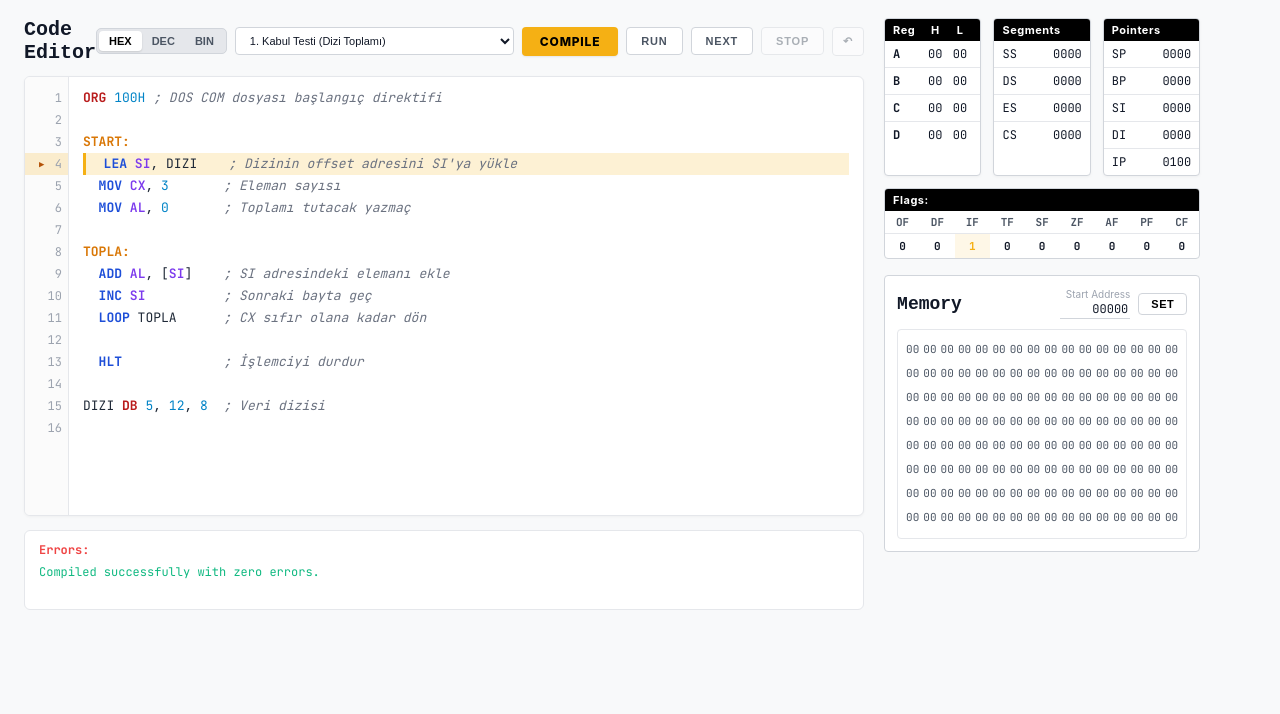
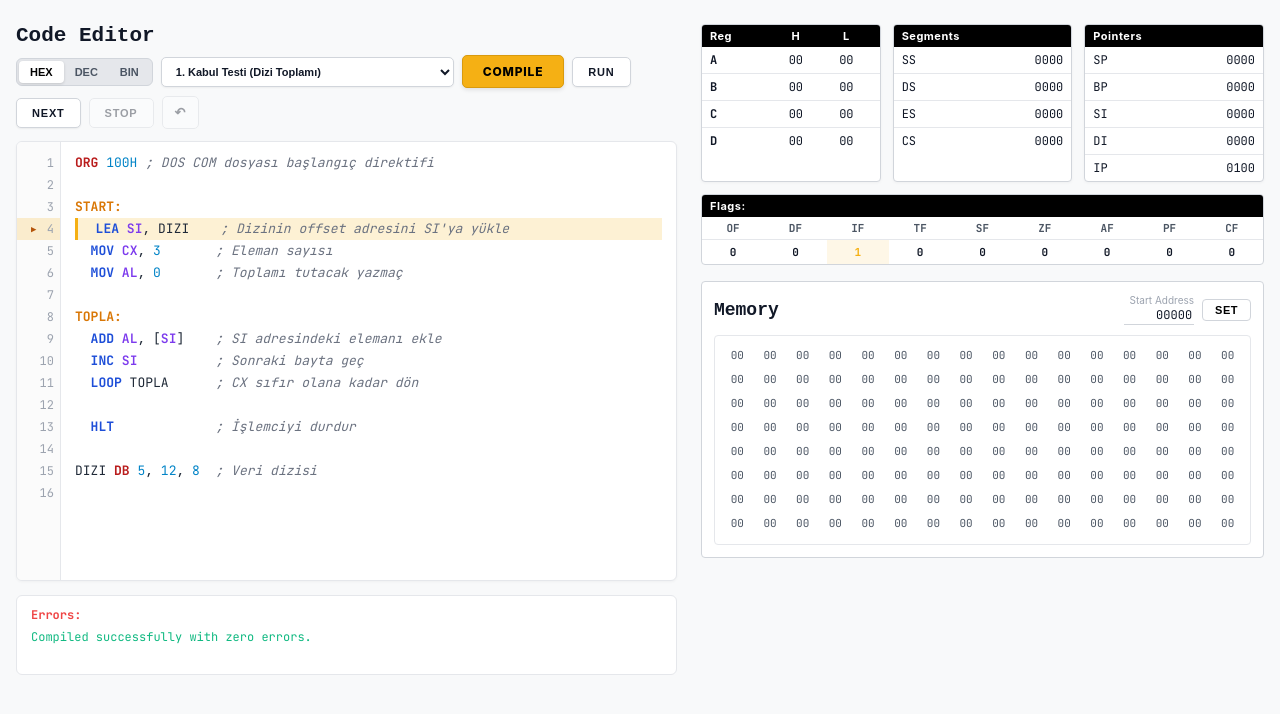
Before and after one commit to erdemyuksel4/AssemblySim, a website built with Vite: page index.html in a window 1280 px wide. Built offline with nearby package versions, Linux system fonts and the light colour scheme.

Commit message:
style: center layout containers, balance dimensions, and add tactile button press feedback

```diff
--- a/src/style.css
+++ b/src/style.css
@@ -42,17 +42,26 @@ body {
   background-color: var(--bg-page);
   color: var(--text-primary);
   min-height: 100vh;
+  display: flex;
+  justify-content: center;
+  align-items: flex-start;
+  padding: 24px 16px;
   overflow-x: hidden;
 }
 
-/* Main Layout Grid */
+#app {
+  width: 100%;
+  max-width: 1360px;
+  margin: 0 auto;
+}
+
+/* Main Layout Grid - Centered & Balanced */
 .main-layout {
   display: grid;
-  grid-template-columns: 1.15fr 0.85fr;
-  gap: 20px;
-  padding: 18px 24px;
-  max-width: 1680px;
-  margin: 0 auto;
+  grid-template-columns: 1.08fr 0.92fr;
+  gap: 24px;
+  width: 100%;
+  align-items: start;
 }
 
 /* Left Column: Code Editor */
@@ -66,10 +75,12 @@ body {
   justify-content: space-between;
   align-items: center;
   margin-bottom: 12px;
+  flex-wrap: wrap;
+  gap: 8px;
 }
 
 .editor-title {
-  font-size: 20px;
+  font-size: 21px;
   font-weight: 700;
   color: var(--text-primary);
   font-family: var(--font-brand);
@@ -79,6 +90,7 @@ body {
   display: flex;
   align-items: center;
   gap: 8px;
+  flex-wrap: wrap;
 }
 
 /* Format Switch (HEX / DEC / BIN) */
@@ -86,7 +98,7 @@ body {
   display: inline-flex;
   background-color: #e5e7eb;
   padding: 2px;
-  border-radius: 5px;
+  border-radius: 6px;
   border: 1px solid var(--border-dark);
 }
 
@@ -95,21 +107,27 @@ body {
   border: none;
   font-size: 11px;
   font-weight: 700;
-  padding: 4px 10px;
+  padding: 5px 11px;
   border-radius: 4px;
   cursor: pointer;
   color: var(--text-secondary);
-  transition: all 0.15s;
+  transition: all 0.1s ease;
+  user-select: none;
 }
 
 .btn-fmt.active {
   background: #ffffff;
   color: #000000;
-  box-shadow: 0 1px 2px rgba(0,0,0,0.12);
+  box-shadow: 0 1px 3px rgba(0,0,0,0.15);
 }
 
 .btn-fmt:hover:not(.active) {
   color: var(--text-primary);
+  background-color: rgba(255,255,255,0.4);
+}
+
+.btn-fmt:active {
+  transform: scale(0.92);
 }
 
 .bin-font {
@@ -117,63 +135,90 @@ body {
   letter-spacing: -0.5px;
 }
 
-/* Compile and Control Buttons */
+/* Compile and Control Buttons with Click Feedback */
 .btn-compile {
   background-color: var(--accent-yellow);
   color: #000000;
   font-weight: 800;
   font-size: 12px;
   font-family: var(--font-sans);
-  padding: 7px 18px;
-  border: none;
-  border-radius: 4px;
+  padding: 8px 20px;
+  border: 1px solid #d99a0e;
+  border-radius: 5px;
   cursor: pointer;
   letter-spacing: 0.8px;
-  box-shadow: 0 1px 2px rgba(0,0,0,0.08);
-  transition: background-color 0.15s;
+  box-shadow: 0 2px 4px rgba(0,0,0,0.1);
+  transition: all 0.08s ease;
+  user-select: none;
 }
 
 .btn-compile:hover {
   background-color: var(--accent-yellow-hover);
+  box-shadow: 0 3px 6px rgba(0,0,0,0.15);
+}
+
+.btn-compile:active {
+  transform: scale(0.94) translateY(2px) !important;
+  background-color: #cb8b08 !important;
+  box-shadow: inset 0 2px 4px rgba(0,0,0,0.25) !important;
 }
 
 .btn-ctrl {
   background-color: var(--bg-card);
-  color: var(--text-secondary);
+  color: var(--text-primary);
   font-weight: 700;
   font-size: 11px;
-  padding: 7px 14px;
+  padding: 8px 15px;
   border: 1px solid var(--border-dark);
-  border-radius: 4px;
+  border-radius: 5px;
   cursor: pointer;
   letter-spacing: 0.8px;
-  transition: all 0.15s;
+  box-shadow: 0 1px 2px rgba(0,0,0,0.06);
+  transition: all 0.08s ease;
+  user-select: none;
 }
 
 .btn-ctrl:hover:not(:disabled) {
   background-color: #f3f4f6;
-  color: var(--text-primary);
   border-color: #9ca3af;
+  box-shadow: 0 2px 5px rgba(0,0,0,0.1);
+}
+
+.btn-ctrl:active:not(:disabled) {
+  transform: scale(0.93) translateY(2px) !important;
+  background-color: #e2e8f0 !important;
+  border-color: #4b5563 !important;
+  box-shadow: inset 0 2px 4px rgba(0,0,0,0.2) !important;
 }
 
 .btn-ctrl:disabled {
-  opacity: 0.45;
+  opacity: 0.4;
   cursor: not-allowed;
+  box-shadow: none;
 }
 
 .btn-ctrl.btn-step-back {
-  padding: 7px 10px;
+  padding: 8px 12px;
+  font-size: 13px;
 }
 
 .sample-select {
   font-size: 11px;
-  padding: 6px 10px;
+  font-weight: 600;
+  padding: 7px 10px;
   border: 1px solid var(--border-dark);
-  border-radius: 4px;
+  border-radius: 5px;
   background: var(--bg-card);
   color: var(--text-primary);
   outline: none;
   cursor: pointer;
+  box-shadow: 0 1px 2px rgba(0,0,0,0.05);
+}
+
+.btn-set:active {
+  transform: scale(0.92) translateY(1px);
+  background-color: #e2e8f0 !important;
+  box-shadow: inset 0 2px 3px rgba(0,0,0,0.2);
 }
 
 /* Editor Card */
```
Also changed, not shown: 8086-IDE.html (+1 -1 lines).
